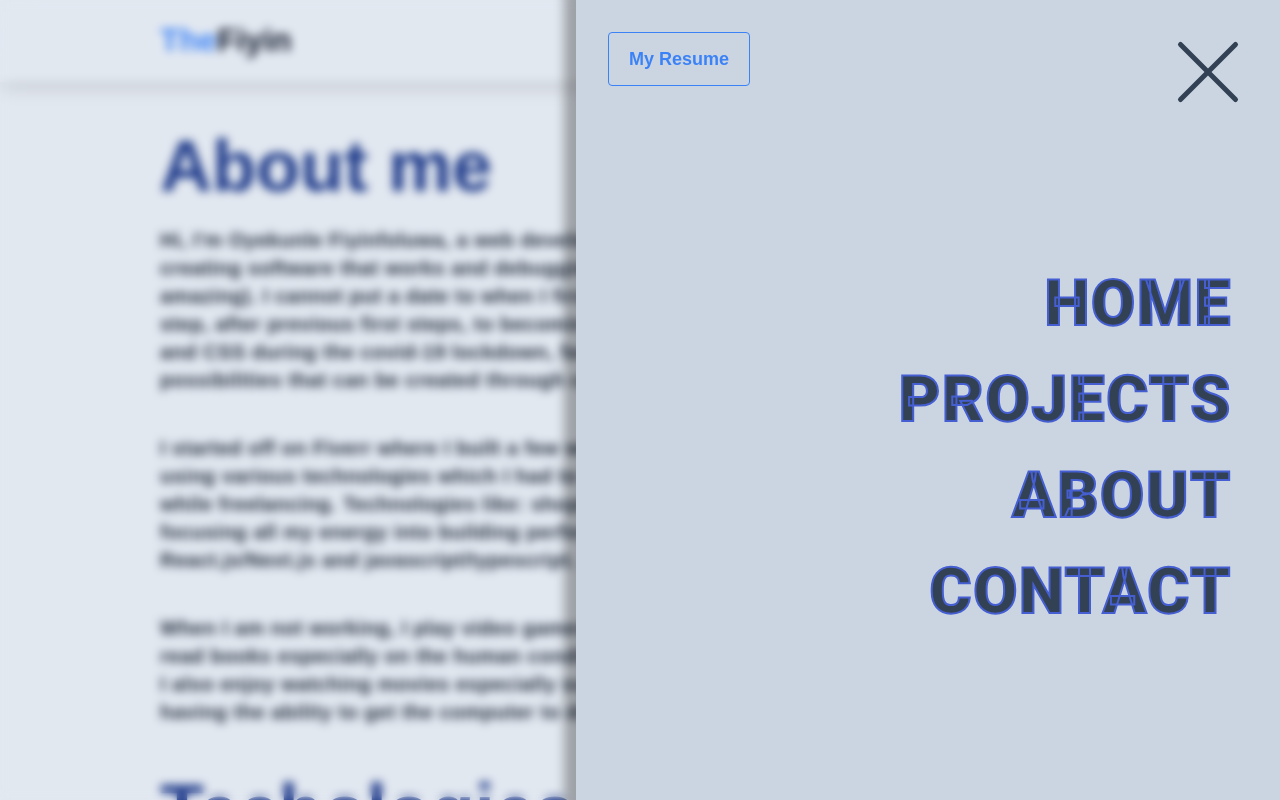
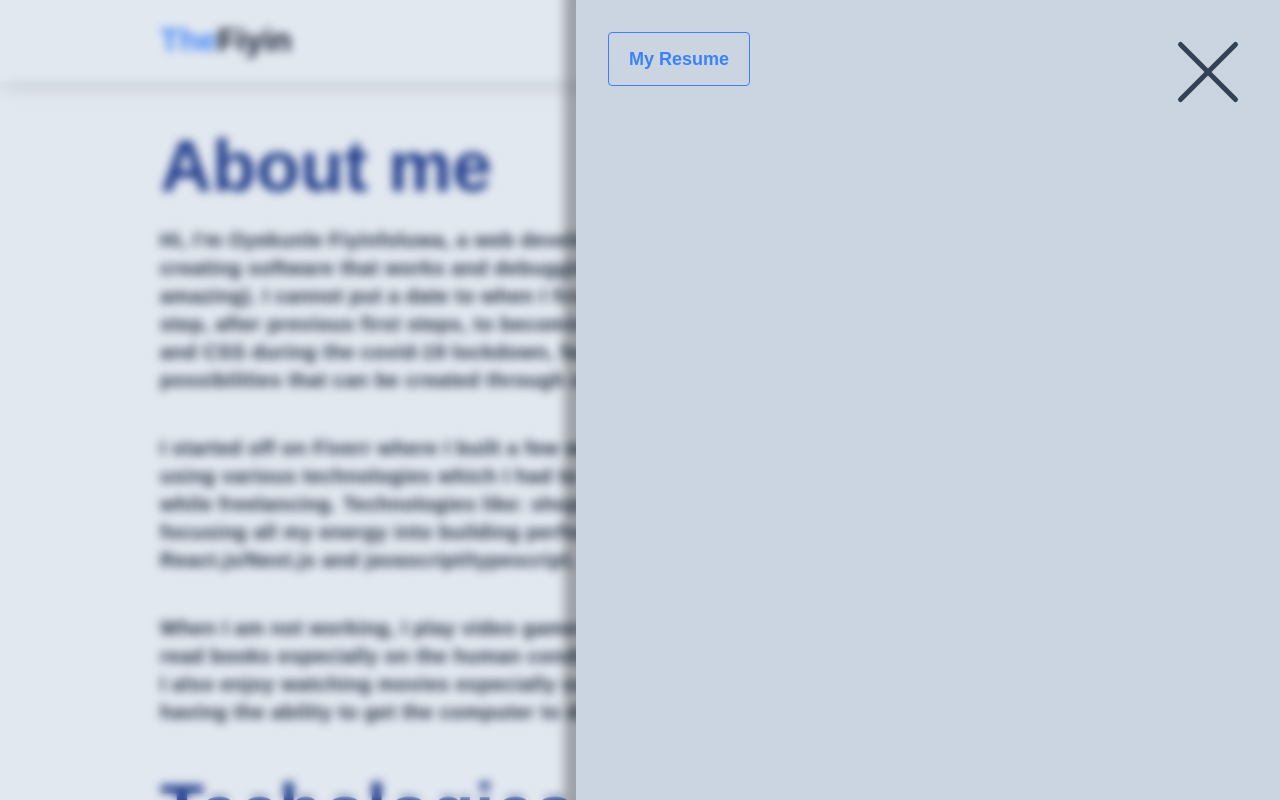
Before and after one commit to fiyintheslim/portfolio_1.0, a Next.js app: page /about in a window 1280 px wide. Both pictures are taken after a click on the element 1095 px from the left and 41 px from the top of the page. Shown: the top 800 px of the page. Built offline with nearby package versions, Linux system fonts and the light colour scheme; a web font is replaced by a local one.

Commit message:
final build

```diff
--- a/components/PageAnimation.tsx
+++ b/components/PageAnimation.tsx
@@ -29,7 +29,7 @@ const PageAnimation = ({children}:Props) => {
             animate="animate"
             exit="exit"
             transition={{
-                duration:1,
+                duration:0.5,
                 ease:"easeInOut",
                 when:"beforeChildren"
 
@@ -55,7 +55,7 @@ const PageAnimation = ({children}:Props) => {
             animate={{scaleX:0}}
             exit={{scaleX:0}}
             transition={{
-                duration: 0.8,
+                duration: 0.3,
                 ease:"easeInOut",
                 when:"afterChildren"
              }}
@@ -66,7 +66,7 @@ const PageAnimation = ({children}:Props) => {
                     className={style.logo}
                     initial={{y:0}}
                     animate={{y:400}}
-                    transition={{duration:0.5, ease:"easeInOut",}}
+                    transition={{duration:0.2, ease:"easeInOut",}}
                 >
                     <Image layout="fill" src="/logo.png" />
                 </motion.div>
--- a/components/TechCard.tsx
+++ b/components/TechCard.tsx
@@ -11,7 +11,7 @@ const TechCard = ({tech}: Props) => {
   return (
     <div className={`${style.card} bg-slate-300 dark:bg-neutral-800 dark:text-slate-200`}>
         <div className={`${style.logo}`}>
-          <Image alt={`${tech.tech}`} width={32} height={32} layout="fill" src={tech.src} />
+          <Image alt={`${tech.tech}`} layout="fill" src={tech.src} />
         </div>
         <p className={`${style.tech}`}>{tech.tech}</p>
     </div>
--- a/layouts/Menu.tsx
+++ b/layouts/Menu.tsx
@@ -20,18 +20,20 @@ const Menu = ({handleMenu, menuEle}:Props) => {
                 <path fillRule="evenodd" d="M13.854 2.146a.5.5 0 0 1 0 .708l-11 11a.5.5 0 0 1-.708-.708l11-11a.5.5 0 0 1 .708 0Z"/>
                 <path fillRule="evenodd" d="M2.146 2.146a.5.5 0 0 0 0 .708l11 11a.5.5 0 0 0 .708-.708l-11-11a.5.5 0 0 0-.708 0Z"/>
             </svg>
+            <div id="links" className={style.menuLinks}>
                 <Link  href="/" >
-            <p onClick={handleMenu} className={`text-slate-700 dark:text-slate-300 ${style.hamburger__text} ${style.link}`}>HOME</p>
+                    <p onClick={handleMenu} className={`test block text-slate-700 dark:text-slate-300 ${style.hamburger__text} ${style.link}`}>HOME</p>
                 </Link>
                 <Link href="/projects">
-            <p onClick={handleMenu} className={`text-slate-700 dark:text-slate-300 ${style.hamburger__text} ${style.link}`}>PROJECTS</p>
+                    <p onClick={handleMenu} className={`test block text-slate-700 dark:text-slate-300 ${style.hamburger__text} ${style.link}`}>PROJECTS</p>
                 </Link>
                 <Link href="/about">
-            <p onClick={handleMenu} className={`text-slate-700 dark:text-slate-300 ${style.hamburger__text} ${style.link}`}>ABOUT</p>
+                    <p onClick={handleMenu} className={`test block text-slate-700 dark:text-slate-300 ${style.hamburger__text} ${style.link}`}>ABOUT</p>
                 </Link>
                 <Link href="/contact" >
-            <p onClick={handleMenu} className={`text-slate-700 dark:text-slate-300 ${style.hamburger__text} ${style.link}`}>CONTACT</p>
+                    <p onClick={handleMenu} className={`test block text-slate-700 dark:text-slate-300 ${style.hamburger__text} ${style.link}`}>CONTACT</p>
                 </Link>
+            </div>
         </div>
         <div className={`behind dark:bg-slate-200 bg-neutral-900 ${style.bg}`}></div>
     </div>
--- a/pages/index.tsx
+++ b/pages/index.tsx
@@ -3,10 +3,12 @@ import Link from "next/link"
 import About from "../layouts/About"
 import ProjectCard from "../components/ProjectCard"
 import {TheCacophone, rdLand} from "../utilities/projects"
+import PageAnimation from "../components/PageAnimation"
 
 
 const Home: NextPage = () => {
   return (
+    <PageAnimation>
       <main className="">
         <About />
         <section className={`container-custom py-12 bg-slate-300 dark:bg-neutral-800`}>
@@ -25,6 +27,7 @@ const Home: NextPage = () => {
           <a className={`btn `} href="mailto:fiyinoyekunle@gmail.com" rel="noreferrer" target="_blank">Send an Email</a>
         </section>
       </main>
+    </PageAnimation>
   )
 }
 
--- a/styles/scss/about.module.scss
+++ b/styles/scss/about.module.scss
@@ -22,6 +22,7 @@ flex-direction: column;
     display: grid;
     gap: 1rem;
     grid-template: auto / 160px 160px;
+    justify-content: center;
     @media only screen and (min-width: 1024px){
         grid-template: auto / 1fr 1fr 1fr;
     }
--- a/styles/scss/header.module.scss
+++ b/styles/scss/header.module.scss
@@ -34,6 +34,10 @@
     justify-content: space-between;
 
     overflow:hidden;
+    p{
+        top: 30px;
+        -webkit-text-stroke:2px $primary_component_color;
+    }
     &:hover p{
         top:0;
     }
@@ -43,9 +47,12 @@
 }
 .hamburger__menu{
     display: none;
+    transition: 0.3s ease-out;
+
     @media only screen and (min-width:768px){
         display:block;
     }
+
 }
 
 .hamburger__text, .hamburger__menu{
@@ -56,13 +63,13 @@
     font-size: 2rem;
     letter-spacing: 0.1rem;
     font-family: 'Roboto', sans-serif;
-    -webkit-text-stroke:2px $primary_component_color;
-    transition: 0.3s ease-out;
+    opacity: 0;
+    // -webkit-text-stroke:2px $primary_component_color;
+    // transition: 0.3s ease-out;
 
 }
 .hamburger__text{
     &:hover{
-        transform:scale(1.5) rotate(-2deg) translateX(-3rem);
         color: $primary_component_color;
     }
 }
@@ -117,24 +124,31 @@
     height: 100%;
     width: 80%;
     box-shadow: -2px 0px 10px 10px rgba(0, 0, 0, 0.3);
-    display: flex;
-    flex-direction: column;
-    justify-content: center;
-    align-items: flex-end;
     position: relative;
     z-index: 152;
-
+    display: flex;
+    justify-content: flex-end;
+    align-items: center;
     @media only screen and (min-width: 1024px){
         width:55%;
     }
 
 }
 
+.menuLinks{
+    display: flex;
+    flex-direction: column;
+    justify-content: center;
+    align-items: flex-end;
+
+}
+
 .link{
-    margin-right: 3rem;
+    margin-right: 1rem;
     cursor: pointer;
     @media only screen and (min-width:1024px){
         font-size: 4rem;
+        margin-right: 3rem;
     }
 
 }
--- a/utilities/animations.ts
+++ b/utilities/animations.ts
@@ -1,26 +1,31 @@
 import gsap from "gsap"
+
 
 export const handlePreloaderHide = (preloader: HTMLDivElement)=> {
     const tl = gsap.timeline()
-      tl.to(preloader, {transform:"translateY(120vh)", duration: 1, ease:'power4.out'})
+      tl.to(preloader, {transform:"translateY(-120vh)", duration: 1.5, ease:'power4.out'})
       .to(preloader, {duration:0.5, display:'none'}, "+=1")
 }
 
 export const handleShowMenu = (el: HTMLDivElement) => {
     const tl = gsap.timeline();
     let divs = el.querySelectorAll("div")
+    console.log("childre", divs[1].children)
     tl.to(el, {transform:"translateX(0vw)", opacity:1, duration:0.3})
-        .fromTo(divs[1], {transform:"translateY(-120vh)"}, {transform:"translateY(0vh)", duration:0.5}, )
+        .fromTo(divs[2], {transform:"translateY(-120vh)"}, {transform:"translateY(0vh)", duration:0.5, ease:"power4.easeOut"}, )
         .fromTo(divs[0], {transform:"translateY(-120vh)"}, {transform:"translateY(0vh)", duration:0.3}, "-=0.3")
+        .fromTo(divs[1].children, {transform:"translateX(80vw)"}, {transform:"translateX(0vw)", duration:0.3,stagger: 0.1, ease:"back"} )
 
 }
 
 export const handleHideMenu = (el: HTMLDivElement) => {
+    let divs = el.querySelectorAll("div")
     const tl = gsap.timeline();
-    let divs = el.querySelectorAll("div")
-    tl.to(divs[0], {transform:"translateY(-120vh)", duration:0.3})
-    .to(divs[1], {transform:"translateY(-120vh)", duration:0.3}, "-=0.1")
-    .to(el, {transform:"translateX(120vw)", opacity:1, duration:0.3}, "-=0.1")
+
+    tl.to(divs[1].children, {transform:"translateX(80vw)", duration:0.2, stagger: -0.1, ease:"back.in"})
+    .to(divs[0], {transform:"translateY(-120vh)", duration:0.2})
+    .to(divs[2], {transform:"translateY(-120vh)", duration:0.3, ease:"power4.easeOut"}, "-=0.18")
+    .to(el, {transform:"translateX(120vw)", opacity:1, duration:0.1})
 }
 
 export const handleBurgerEnter =(el:HTMLDivElement) => {
--- a/utilities/projects.ts
+++ b/utilities/projects.ts
@@ -37,7 +37,7 @@ export const bibli = {
     desc:"A CRUD app for users to upload books ebooks, read and leave reviews. It contains: paginations and search functionality.",
     tech:["react", "redux", "react-router-dom", "Bootstrap", "JWT", "express", "mongodb"],
     links:{
-        github:"",
+        github:"https://github.com/fiyintheslim/library-app",
         live:"http://bibli2.herokuapp.com"
     }
 }
```
Lines whose indentation alone changed are shown as unchanged.
